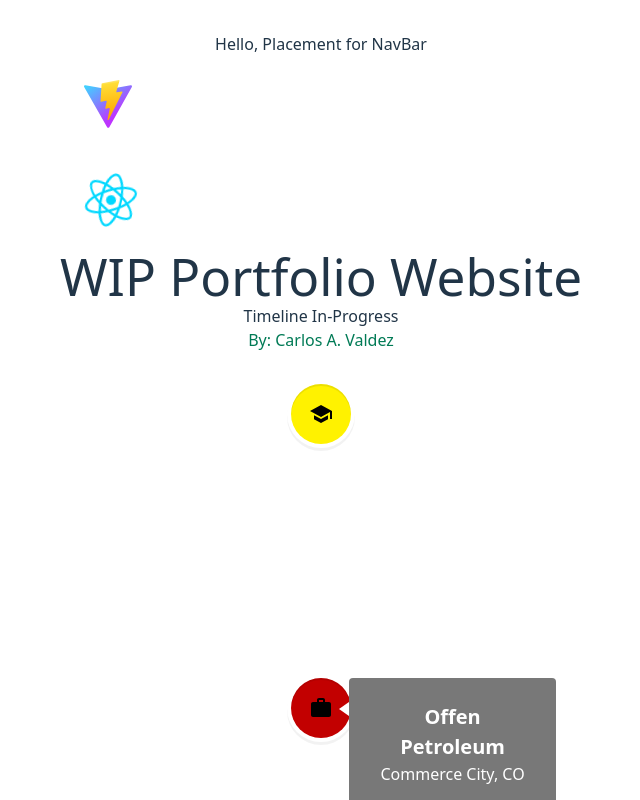
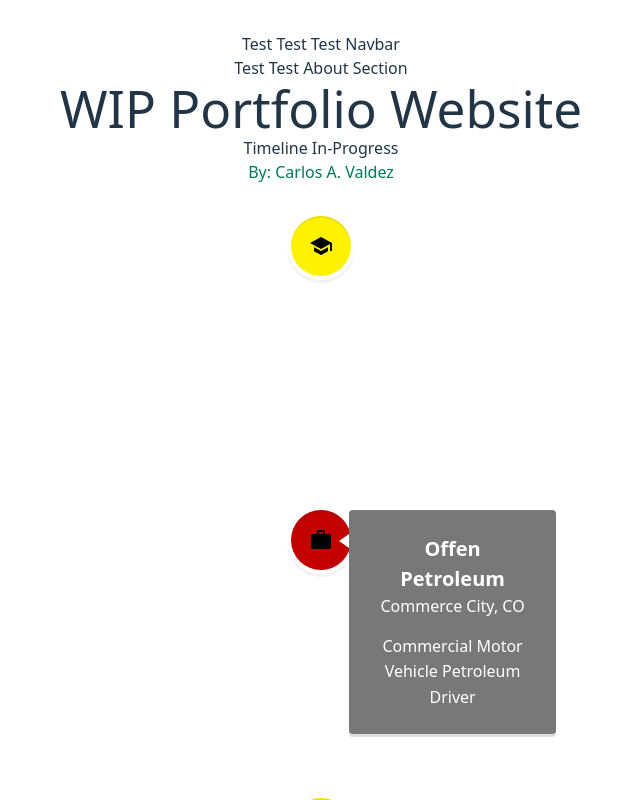
Before and after one commit to valdcarl/my-portfolio, a React (Vite) app: page / in a window 1280 px wide. Shown: the top 800 px of the page, without its empty margins (319-959 px from the left). Built offline with nearby package versions, Linux system fonts and the light colour scheme.

Commit message:
- Creation of About.jsx component and imported into App.jsx - Creation of Navbar.jsx component and imported into App.jsx

```diff
--- a/src/App.jsx
+++ b/src/App.jsx
@@ -1,8 +1,10 @@
-import reactLogo from './assets/react.svg'
-import viteLogo from '/vite.svg'
+import React from 'react'
 import './App.css'
 
-import React from 'react'
+// importing Navbar component
+import Navbar from './components/Navbar'
+// importing About component
+import About from './components/About'
 // importing Timeline component
 import Timeline from './components/Timeline'
 // importing Footer component
@@ -13,15 +15,11 @@ function App() {
   return (
     <>
       <div>
-        Hello, Placement for NavBar
+        <Navbar />
       </div>
+
       <div>
-        <a href="https://vite.dev" target="_blank">
-          <img src={viteLogo} className="logo" alt="Vite logo" />
-        </a>
-        <a href="https://react.dev" target="_blank">
-          <img src={reactLogo} className="logo react" alt="React logo" />
-        </a>
+        <About />
       </div>
 
       <h1>WIP Portfolio Website</h1>
--- /dev/null
+++ b/src/components/About.jsx
@@ -0,0 +1,9 @@
+import React from "react";
+
+const About = () => {
+    return (
+        <div>Test Test About Section</div>
+    )
+}
+
+export default About
--- /dev/null
+++ b/src/components/Navbar.jsx
@@ -0,0 +1,11 @@
+import React from 'react';
+
+const Navbar = () => {
+    return (
+        <nav>
+            Test Test Test Navbar
+        </nav>
+    )
+}
+
+export default Navbar
--- a/src/components/Timeline.jsx
+++ b/src/components/Timeline.jsx
@@ -1,4 +1,4 @@
-import React from "react"
+import React from "react";
 
 // react-vertical-timeline-component
 import { VerticalTimeline, VerticalTimelineElement } from "react-vertical-timeline-component"
```
